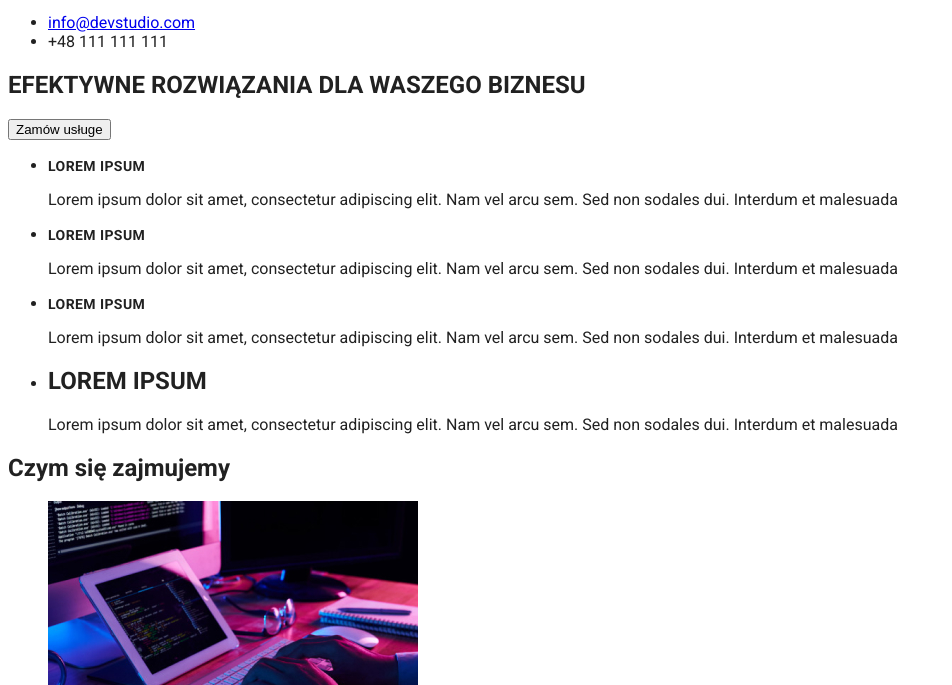
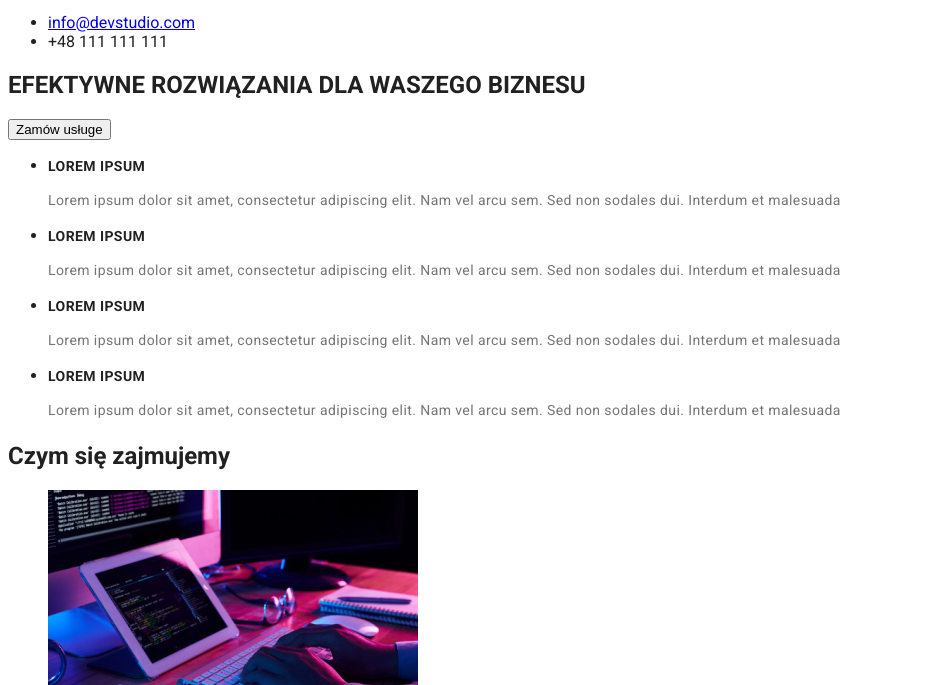
Before and after one commit to SiarheiRahatsen/goit-markup-hw-02, a plain HTML site: page index.html in a window 1280 px wide. Shown: the part 115-800 px from the top of the page, without its empty margins (0-952 px from the left). Drawn offline with Linux system fonts and the light colour scheme.

Commit message:
class-title-text

```diff
--- a/css/styles.css
+++ b/css/styles.css
@@ -25,10 +25,17 @@ body {
 .pointer {
     cursor: pointer;
 }
-.title-list {
+.title {
     font-weight: 700;
     font-size: 14px;
     line-height: 16px;
     letter-spacing: 0.03em;
     text-transform: uppercase;
 }
+.text {
+    font-weight: 400;
+    font-size: 14px;
+    line-height: 24px;
+    letter-spacing: 0.03em;
+    color: #757575;
+}
--- a/index.html
+++ b/index.html
@@ -43,29 +43,29 @@
       <section>
         <ul>
           <li>
-            <h2 class="title-list">Lorem ipsum</h2>
-            <p>
+            <h2 class="title">Lorem ipsum</h2>
+            <p class="text">
               Lorem ipsum dolor sit amet, consectetur adipiscing elit. Nam vel
               arcu sem. Sed non sodales dui. Interdum et malesuada
             </p>
           </li>
           <li>
-            <h2 class="title-list">Lorem ipsum</h2>
-            <p>
+            <h2 class="title">Lorem ipsum</h2>
+            <p class="text">
               Lorem ipsum dolor sit amet, consectetur adipiscing elit. Nam vel
               arcu sem. Sed non sodales dui. Interdum et malesuada
             </p>
           </li>
           <li>
-            <h2 class="title-list">Lorem ipsum</h2>
-            <p>
+            <h2 class="title">Lorem ipsum</h2>
+            <p class="text">
               Lorem ipsum dolor sit amet, consectetur adipiscing elit. Nam vel
               arcu sem. Sed non sodales dui. Interdum et malesuada
             </p>
           </li>
           <li>
-            <h2>LOREM IPSUM</h2>
-            <p>
+            <h2 class="title">Lorem ipsum</h2>
+            <p class="text">
               Lorem ipsum dolor sit amet, consectetur adipiscing elit. Nam vel
               arcu sem. Sed non sodales dui. Interdum et malesuada
             </p>
```
